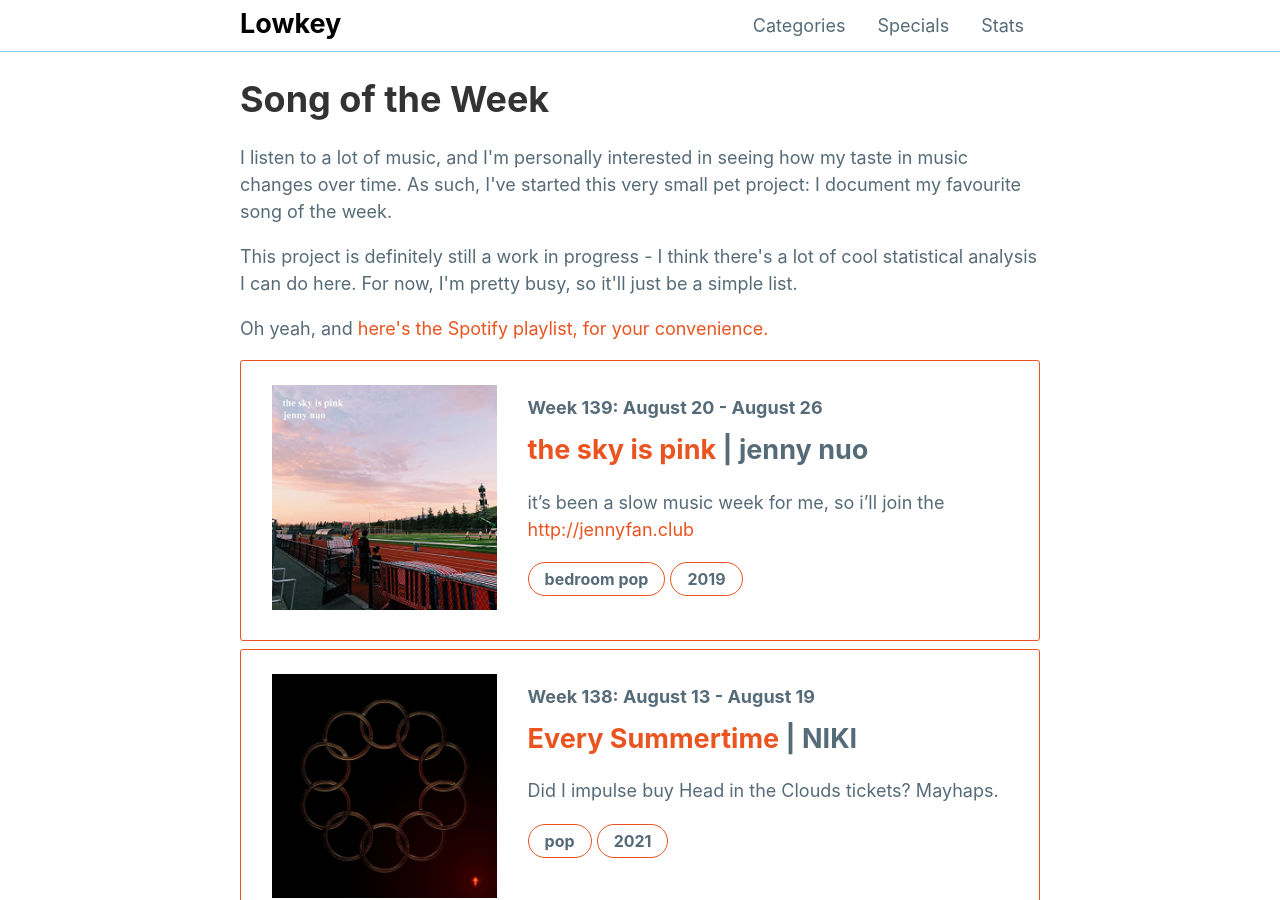
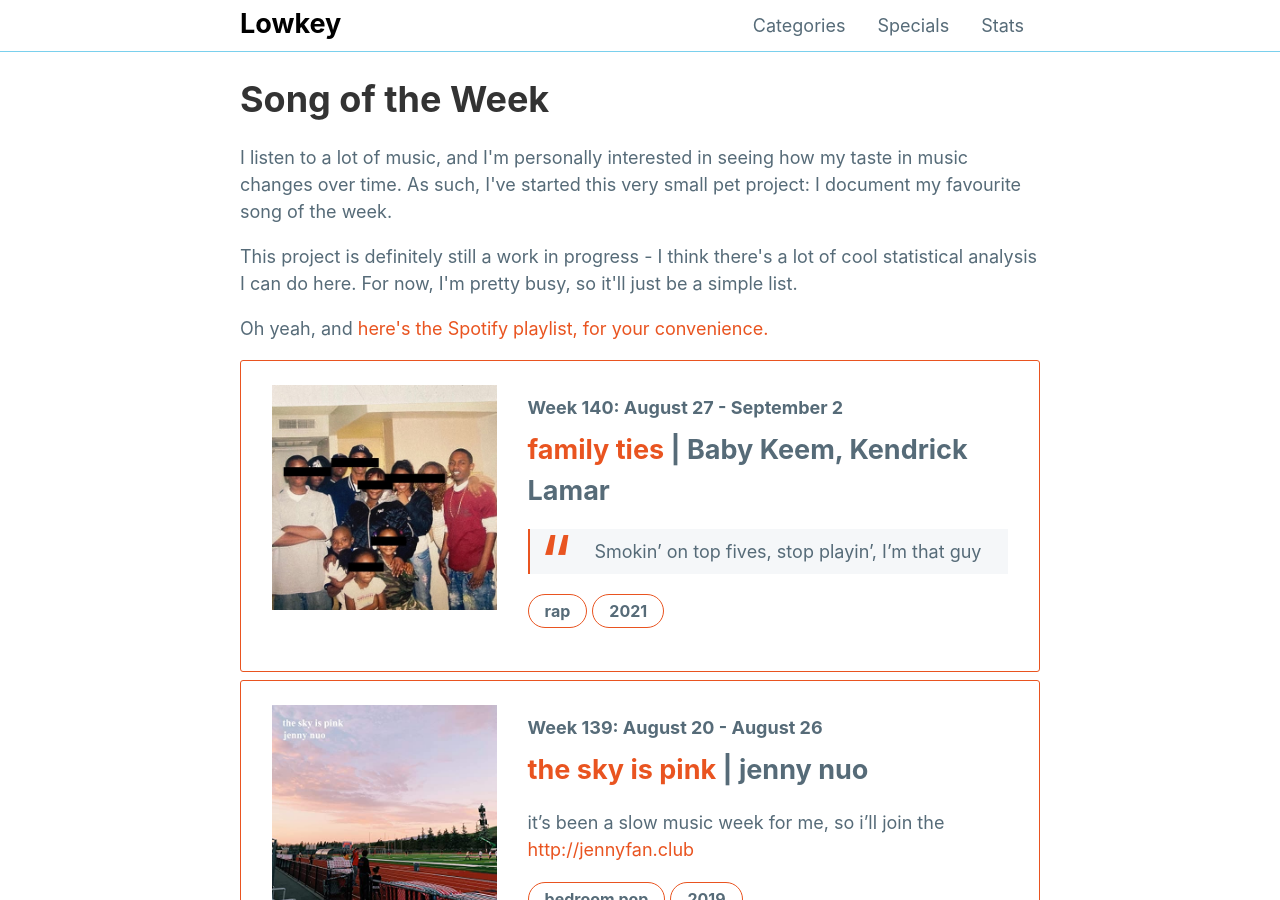
Before and after one commit to mattxwang/lowkey, a Jekyll site: the page built from stats/song-of-the-week.html, in a window 1280 px wide and 900 px high. Built offline with Jekyll 4.4.1, drawn with Linux system fonts in a browser that asks for light colours; comment, search, counter and statistics services are not loaded.

Commit message:
family ties

```diff
--- a/_data/sotw.yml
+++ b/_data/sotw.yml
@@ -1388,3 +1388,13 @@ week139:
   year: 2019
   blurb: >
     it's been a slow music week for me, so i'll join the [http://jennyfan.club](http://jennyfan.club)
+week140:
+  week: "Week 140: August 27 - September 2"
+  title: "family ties"
+  artist: "Baby Keem, Kendrick Lamar"
+  album: "family ties"
+  album_art: "family-ties.jpeg"
+  genre: "rap"
+  year: 2021
+  blurb: >
+    > Smokin' on top fives, stop playin', I'm that guy
```
Also changed, not shown: img/albums/family-ties.jpeg (added).
